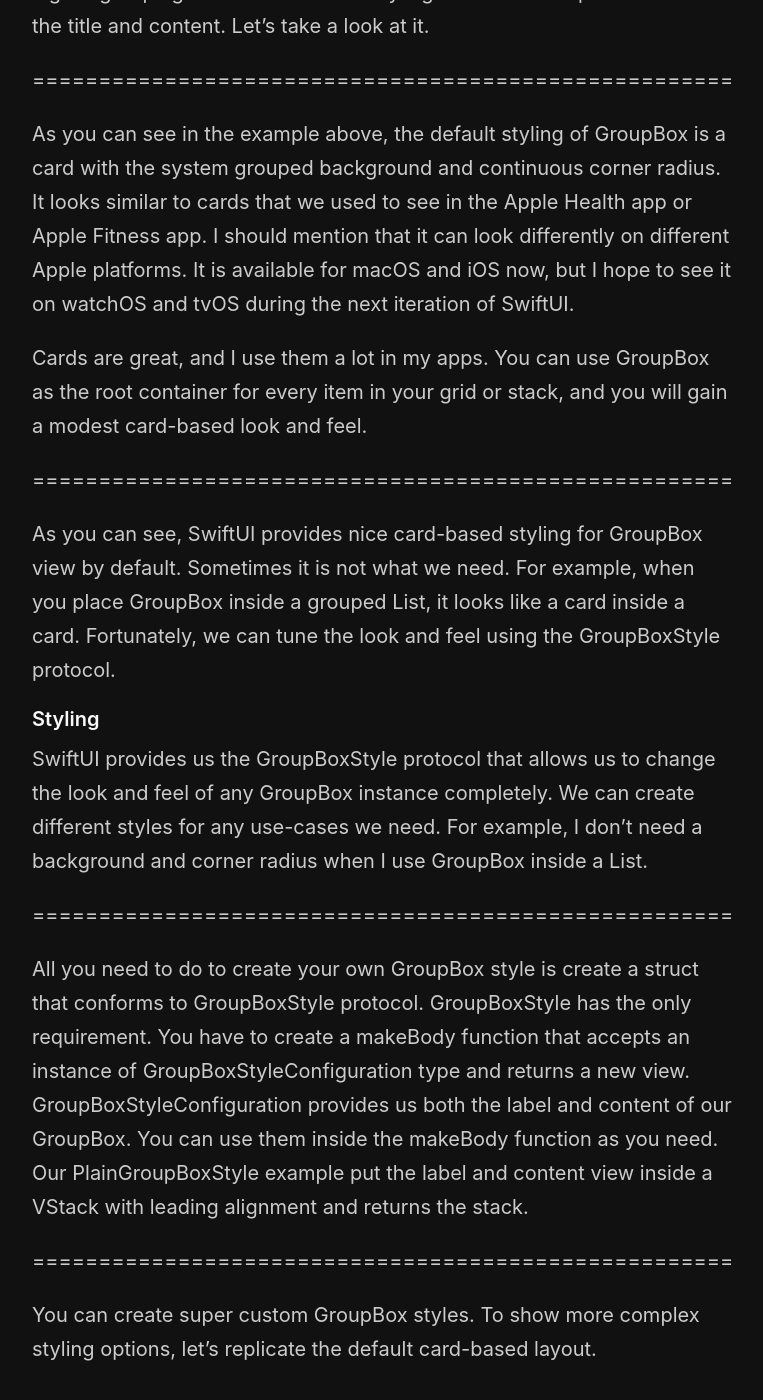
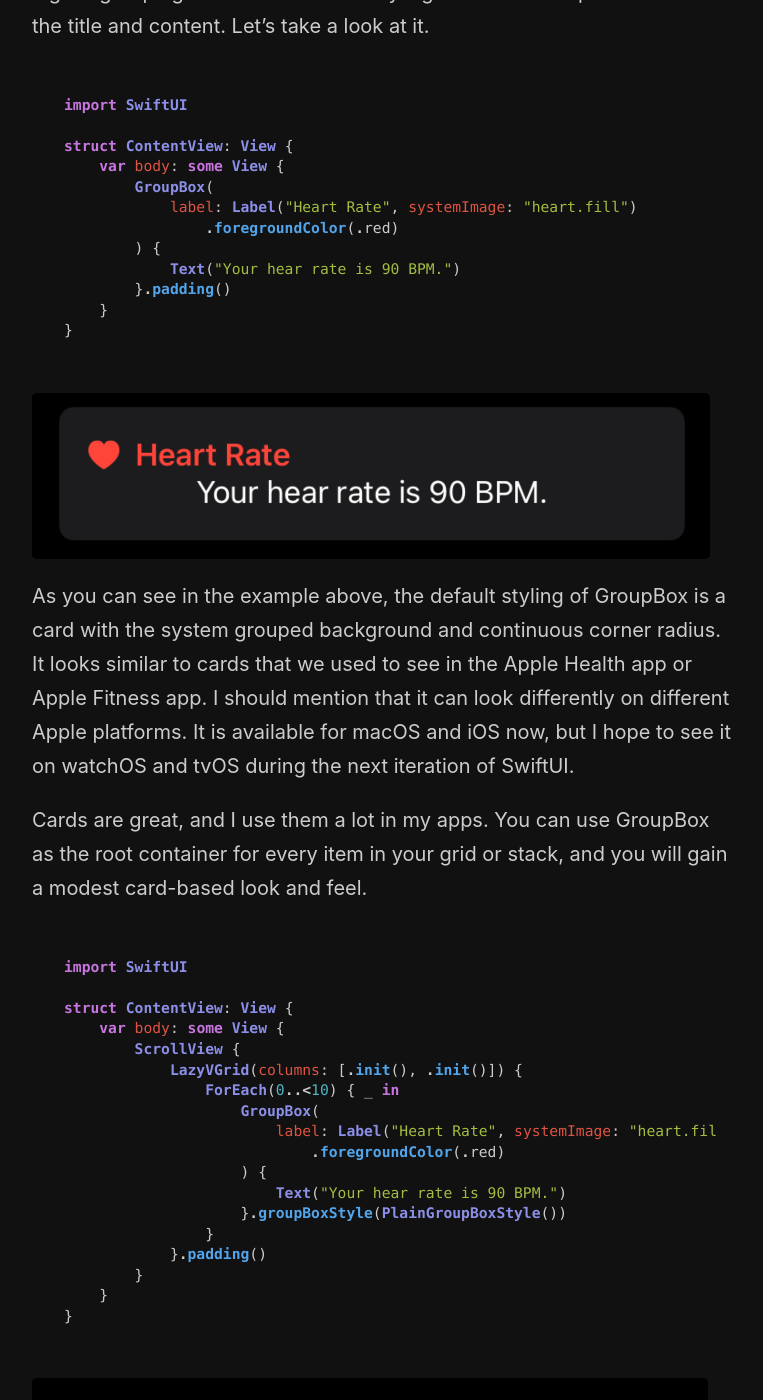
Before and after one commit to mecid/mecid.github.io, a Jekyll site: the page built from _posts/2020-10-15-mastering-groupbox-in-swiftui.md, in a window 1280 px wide and 1400 px high, scrolled down 594 px. Shown: the whole window, without its empty margins (258-1021 px from the left). Built offline with Jekyll 4.4.1, drawn with Linux system fonts in a browser that asks for light colours; some of the changed text lies outside the part shown.

Commit message:
groupbox code examples added

````diff
--- a/_posts/2020-10-15-mastering-groupbox-in-swiftui.md
+++ b/_posts/2020-10-15-mastering-groupbox-in-swiftui.md
@@ -10,28 +10,85 @@
 #### Basics
 GroupBox is a stylized view with an optional label that is associated with a logical grouping of content. Default styling on iOS is a simple card with the title and content. Let's take a look at it.
 
-=====================================================
+```swift
+import SwiftUI
+
+struct ContentView: View {
+    var body: some View {
+        GroupBox(
+            label: Label("Heart Rate", systemImage: "heart.fill")
+                .foregroundColor(.red)
+        ) {
+            Text("Your hear rate is 90 BPM.")
+        }.padding()
+    }
+}
+```
+
+![group-box](/public/groupbox1.png)
 
 As you can see in the example above, the default styling of GroupBox is a card with the system grouped background and continuous corner radius. It looks similar to cards that we used to see in the Apple Health app or Apple Fitness app. I should mention that it can look differently on different Apple platforms. It is available for macOS and iOS now, but I hope to see it on watchOS and tvOS during the next iteration of SwiftUI.
 
 Cards are great, and I use them a lot in my apps. You can use GroupBox as the root container for every item in your grid or stack, and you will gain a modest card-based look and feel.
 
-=====================================================
+```swift
+import SwiftUI
+
+struct ContentView: View {
+    var body: some View {
+        ScrollView {
+            LazyVGrid(columns: [.init(), .init()]) {
+                ForEach(0..<10) { _ in
+                    GroupBox(
+                        label: Label("Heart Rate", systemImage: "heart.fill")
+                            .foregroundColor(.red)
+                    ) {
+                        Text("Your hear rate is 90 BPM.")
+                    }.groupBoxStyle(PlainGroupBoxStyle())
+                }
+            }.padding()
+        }
+    }
+}
+```
+
+![group-box](/public/groupbox2.png)
 
 As you can see, SwiftUI provides nice card-based styling for GroupBox view by default. Sometimes it is not what we need. For example, when you place GroupBox inside a grouped List, it looks like a card inside a card. Fortunately, we can tune the look and feel using the GroupBoxStyle protocol.
 
 #### Styling
 SwiftUI provides us the GroupBoxStyle protocol that allows us to change the look and feel of any GroupBox instance completely. We can create different styles for any use-cases we need. For example, I don't need a background and corner radius when I use GroupBox inside a List.
 
-=====================================================
+```swift
+struct PlainGroupBoxStyle: GroupBoxStyle {
+    func makeBody(configuration: Configuration) -> some View {
+        VStack(alignment: .leading) {
+            configuration.label
+            configuration.content
+        }
+    }
+}
+```
 
 All you need to do to create your own GroupBox style is create a struct that conforms to GroupBoxStyle protocol. GroupBoxStyle has the only requirement. You have to create a makeBody function that accepts an instance of GroupBoxStyleConfiguration type and returns a new view. GroupBoxStyleConfiguration provides us both the label and content of our GroupBox. You can use them inside the makeBody function as you need. Our PlainGroupBoxStyle example put the label and content view inside a VStack with leading alignment and returns the stack.
 
-=====================================================
+![group-box](/public/groupbox3.png)
 
 You can create super custom GroupBox styles. To show more complex styling options, let's replicate the default card-based layout.
 
-=====================================================
+```swift
+struct CardGroupBoxStyle: GroupBoxStyle {
+    func makeBody(configuration: Configuration) -> some View {
+        VStack(alignment: .leading) {
+            configuration.label
+            configuration.content
+        }
+        .padding()
+        .background(Color(.systemGroupedBackground))
+        .clipShape(RoundedRectangle(cornerRadius: 8, style: .continuous))
+    }
+}
+```
 
 As you can see, we are able to create any GroupBox style we need. Another option might be a style that hides the label or something else.
 
````
